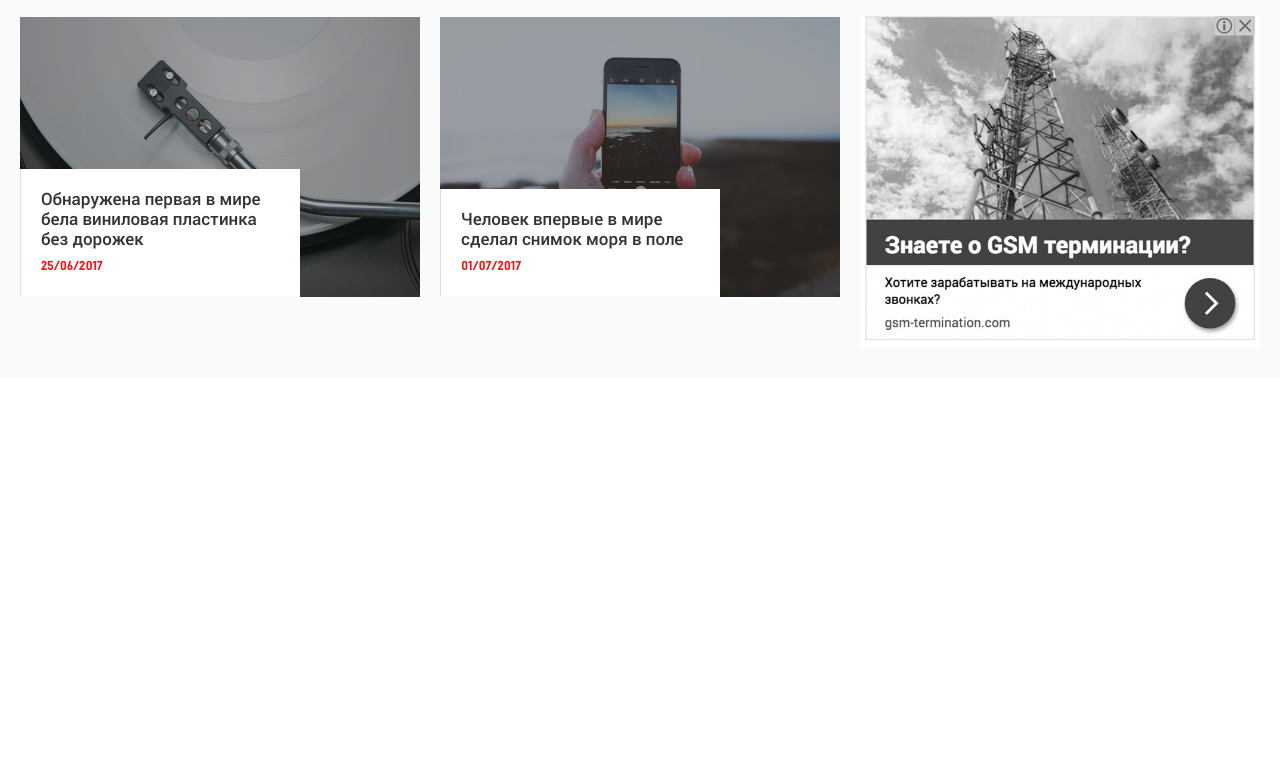
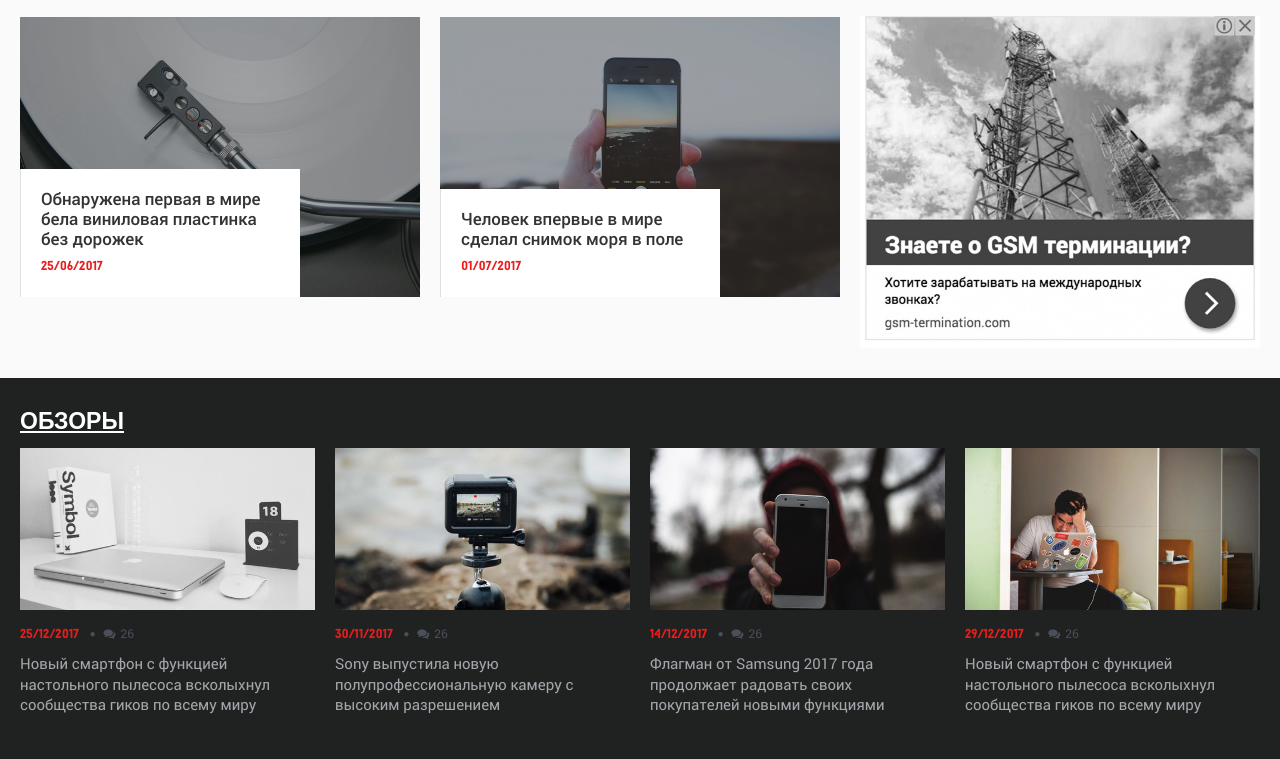
Before and after one commit to flemimac/website_forum, a website: page app/index.html in a window 1280 px wide. Shown: the part 1251-2010 px from the top of the page. Before the commit the page ends 1629 px from the top, so only its background shows below. Drawn offline with Linux system fonts and the light colour scheme; a web font is replaced by a local one.

Commit message:
create third-section and adaptive for mobile devices

```diff
--- a/app/index.html
+++ b/app/index.html
@@ -380,6 +380,113 @@
 			</div>
 		</section>
 
+		<section class="third-section dark-section">
+			<div class="container-fluid">
+				<h2><a href="#">Обзоры</a></h2>
+				<div class="row">
+					<div class="col-md-3">
+						<div class="col-item col-item-dark">
+							<a href="#">
+								<img
+									src="img/blog/reviews/10.jpg"
+									alt="alt"
+									class="img-responsive img-width overlay"
+									title="Новый смартфон с функцией настольного пылесоса всколыхнул сообщества гиков по всему миру"
+								/>
+							</a>
+							<div class="col-item-meta">
+								<div class="item-comments" title="Количество комментариев">
+									<span class="date"> 25/12/2017 </span>
+									<i class="fa fa-comments"></i
+									><a href="#dusqus_thread" class="item-comments-count">26</a>
+								</div>
+							</div>
+							<h4>
+								<a href="#"
+									>Новый смартфон с функцией настольного пылесоса всколыхнул
+									сообщества гиков по всему миру</a
+								>
+							</h4>
+						</div>
+					</div>
+					<div class="col-md-3">
+						<div class="col-item col-item-dark">
+							<a href="#">
+								<img
+									src="img/blog/reviews/11.jpg"
+									alt="alt"
+									class="img-responsive img-width overlay"
+									title="Sony выпустила новую полупрофессиональную камеру с высоким разрешением"
+								/>
+							</a>
+							<div class="col-item-meta">
+								<div class="item-comments" title="Количество комментариев">
+									<span class="date"> 30/11/2017 </span>
+									<i class="fa fa-comments"></i
+									><a href="#dusqus_thread" class="item-comments-count">26</a>
+								</div>
+							</div>
+							<h4>
+								<a href="#"
+									>Sony выпустила новую полупрофессиональную камеру с высоким
+									разрешением</a
+								>
+							</h4>
+						</div>
+					</div>
+					<div class="col-md-3">
+						<div class="col-item col-item-dark">
+							<a href="#">
+								<img
+									src="img/blog/reviews/12.jpg"
+									alt="alt"
+									class="img-responsive img-width overlay"
+									title="Флагман от Samsung 2017 года продолжает радовать своих покупателей новыми функциями"
+								/>
+							</a>
+							<div class="col-item-meta">
+								<div class="item-comments" title="Количество комментариев">
+									<span class="date"> 14/12/2017 </span>
+									<i class="fa fa-comments"></i
+									><a href="#dusqus_thread" class="item-comments-count">26</a>
+								</div>
+							</div>
+							<h4>
+								<a href="#"
+									>Флагман от Samsung 2017 года продолжает радовать своих
+									покупателей новыми функциями</a
+								>
+							</h4>
+						</div>
+					</div>
+					<div class="col-md-3">
+						<div class="col-item col-item-dark">
+							<a href="#">
+								<img
+									src="img/blog/reviews/13.jpg"
+									alt="alt"
+									class="img-responsive img-width overlay"
+									title="Bubble gum начал производство разноцветных наклеек, пожевав которые вы впадает в депрессию"
+								/>
+							</a>
+							<div class="col-item-meta">
+								<div class="item-comments" title="Количество комментариев">
+									<span class="date"> 29/12/2017 </span>
+									<i class="fa fa-comments"></i
+									><a href="#dusqus_thread" class="item-comments-count">26</a>
+								</div>
+							</div>
+							<h4>
+								<a href="#"
+									>Новый смартфон с функцией настольного пылесоса всколыхнул
+									сообщества гиков по всему миру</a
+								>
+							</h4>
+						</div>
+					</div>
+				</div>
+			</div>
+		</section>
 		<script src="js/scripts.min.js"></script>
 	</body>
 </html>
--- a/app/js/common.js
+++ b/app/js/common.js
@@ -27,4 +27,15 @@ $(function () {
 	$('.mobile-menu-button').click(function () {
 		$('.mobile-menu').stop().slideToggle()
 	})
+
+	$('.col-item').hover(
+		function () {
+			ths = $(this)
+			lnk = ths.closest('.col-item').find('h4 a')
+			lnk.addClass('hover')
+		},
+		function () {
+			lnk.removeClass('hover')
+		}
+	)
 })
--- a/app/sass/_media.sass
+++ b/app/sass/_media.sass
@@ -20,7 +20,13 @@
     .second-section, .third-section
         padding: calc($gutter / 2) 0
 
-
+    .third-section
+        padding: $gutter 0 30px
+        > div > div> div:last-of-type
+            .col-item
+                border-bottom: 0
+                padding-bottom: 0
+                margin-bottom: 0
 
 // ≥768px
 +media-breakpoint-down(md)
@@ -41,6 +47,19 @@
 
     .item-news
         margin: calc($gutter / 2) 0 0
+
+    .col-item
+        margin-bottom: calc($gutter / 2)
+        padding-bottom: $gutter
+        border-bottom: 1px solid rgba(#fff, .05)
+        margin-top: 0
+        &-meta, h4
+            padding: 0 $gutter
+        a
+            img
+                margin-bottom: calc($gutter / 2)
+        .col-item-meta
+            margin-bottom: 5px
 
 // ≥576px
 +media-breakpoint-down(sm)
--- a/app/sass/main.sass
+++ b/app/sass/main.sass
@@ -345,5 +345,53 @@ section
 	.img-responsive
 		display: inline-block
 
+.dark-section
+	padding: 30px 0
+	background-color: $dark
+	h2
+		a
+			color: #ffffff
+
+.col-item
+	margin: 12px 0 15px
+	a
+		text-decoration: none
+		transition: color .25s ease
+		&:hover, &.hover
+			text-decoration: underline
+	.item-comments
+		margin-top: 2px
+		.fa, .item-comments-count
+			color: #49505a
+		.fa
+			font-size: 12px
+			margin:
+				left: 20px
+				right: 5px
+		.item-comments-count
+			&::after
+				left: -40px
+				color: #49505a
+				opacity: 1
+			&:hover
+				color: #49505a
+		.date
+			display: inline-block
+			margin-top: 0
+	h4
+		font-size: 15px
+		font-weight: normal
+		margin: 0
+		line-height: 1.35
+	.col-item-meta
+		margin:
+			bottom: 8px
+			top: 6px
+	&.col-item-dark
+		a
+			color: #a4a7ab
+			&:hover, &.hover
+				color: #ffffff
+
 // ALWAYS END
 @import media
```
Also changed, not shown: app/css/main.min.css, app/js/scripts.min.js.
